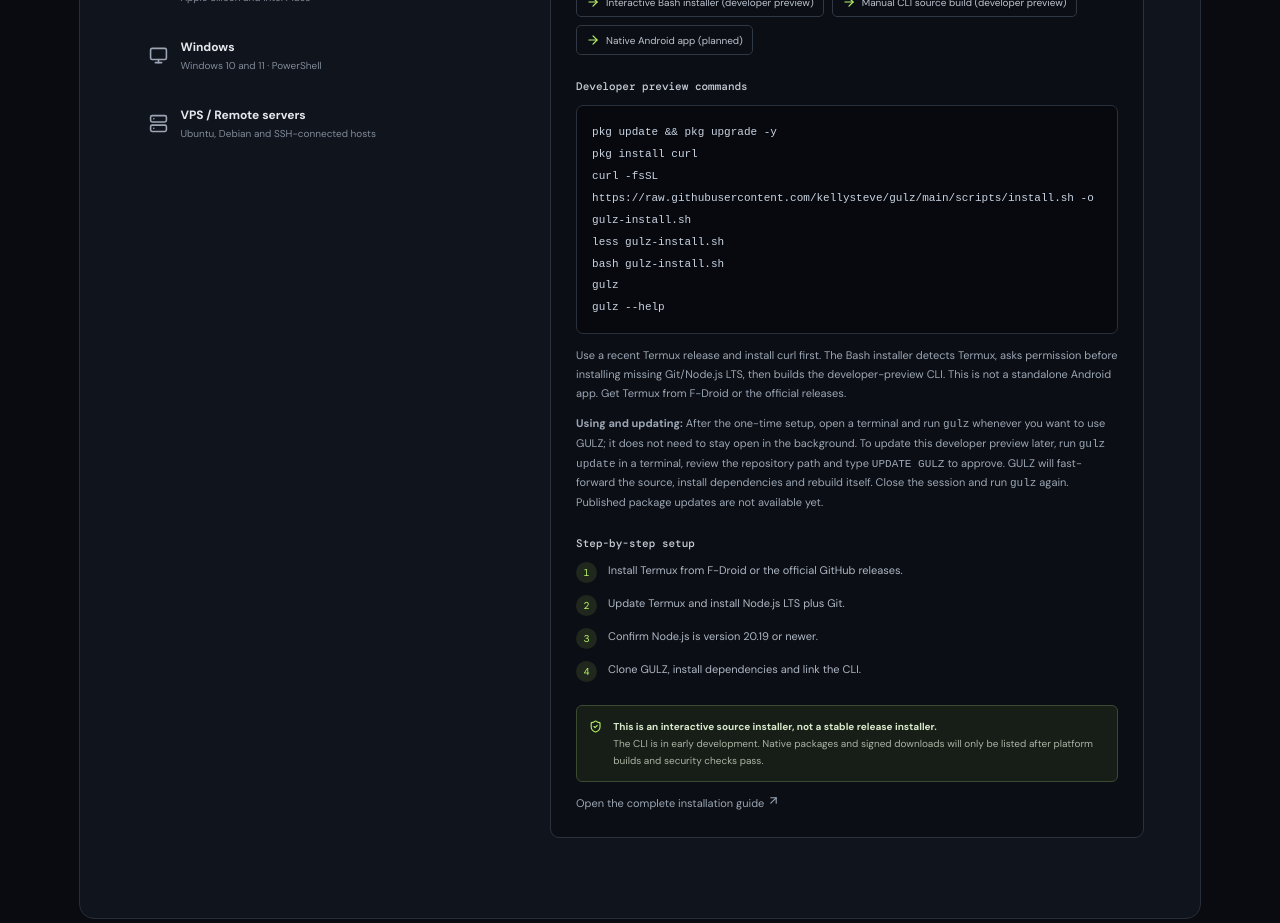
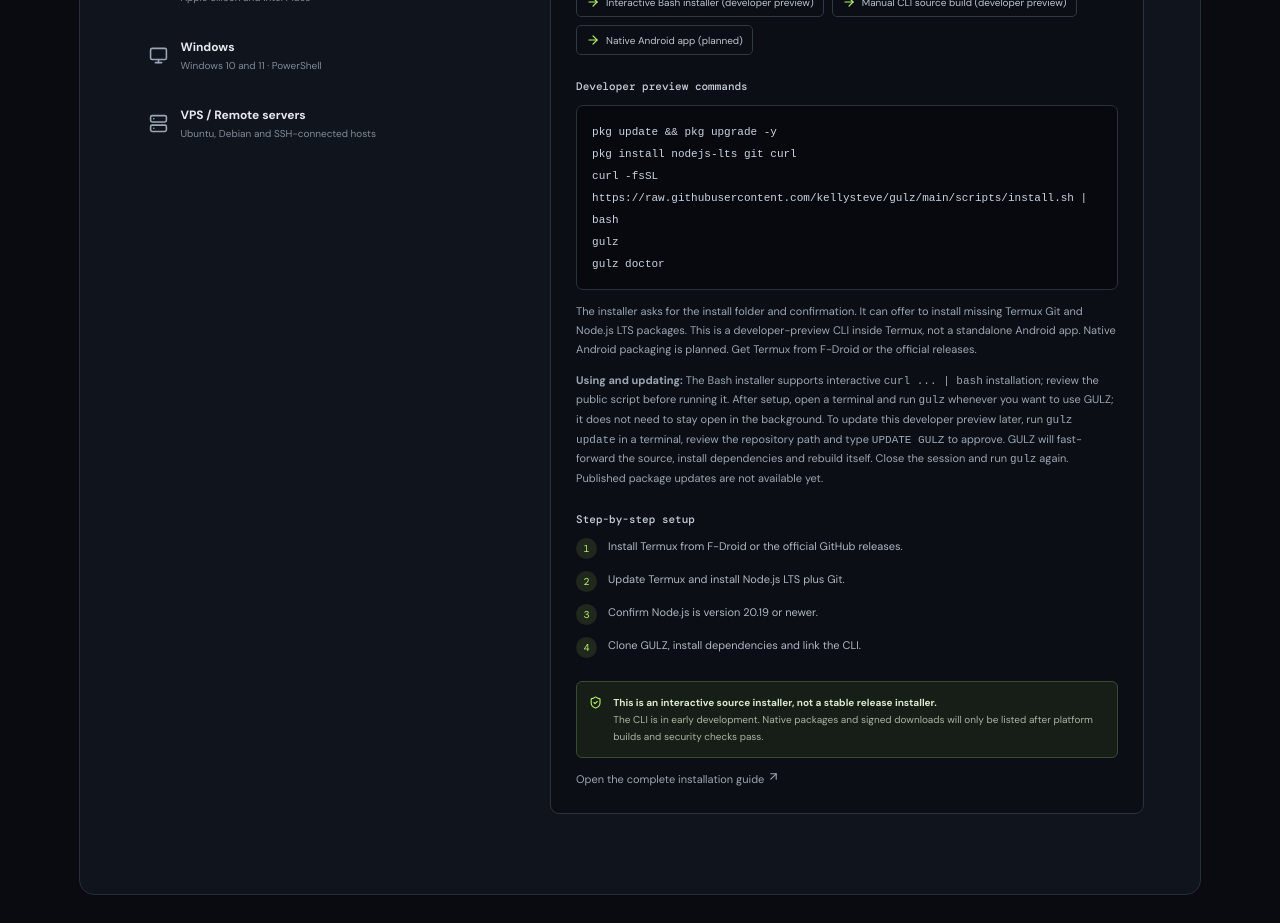
Before and after one commit to kellysteve/gulz, a React (Vite) app in the folder apps/website/: page / in a window 1280 px wide. Shown: the part 2440-3363 px from the top of the page. Built offline with nearby package versions, Linux system fonts and the light colour scheme.

Commit message:
Add interactive Bash installer to platform installation centre

```diff
--- a/apps/website/src/App.tsx
+++ b/apps/website/src/App.tsx
@@ -12,22 +12,22 @@ const platforms: { id: Platform; name: string; detail: string; icon: typeof Term
     id: "termux", name: "Android / Termux", detail: "Android phones and tablets", icon: Smartphone,
     methods: ["Interactive Bash installer (developer preview)", "Manual CLI source build (developer preview)", "Native Android app (planned)"],
     steps: ["Install Termux from F-Droid or the official GitHub releases.", "Update Termux and install Node.js LTS plus Git.", "Confirm Node.js is version 20.19 or newer.", "Clone GULZ, install dependencies and link the CLI."],
-    commands: ["pkg update && pkg upgrade -y", "pkg install curl", "curl -fsSL https://raw.githubusercontent.com/kellysteve/gulz/main/scripts/install.sh -o gulz-install.sh", "less gulz-install.sh", "bash gulz-install.sh", "gulz", "gulz --help"],
-    note: "Use a recent Termux release and install curl first. The Bash installer detects Termux, asks permission before installing missing Git/Node.js LTS, then builds the developer-preview CLI. This is not a standalone Android app.",
+    commands: ["pkg update && pkg upgrade -y","pkg install nodejs-lts git curl","curl -fsSL https://raw.githubusercontent.com/kellysteve/gulz/main/scripts/install.sh | bash","gulz","gulz doctor"],
+    note: "The installer asks for the install folder and confirmation. It can offer to install missing Termux Git and Node.js LTS packages. This is a developer-preview CLI inside Termux, not a standalone Android app. Native Android packaging is planned.",
   },
   {
     id: "linux", name: "Linux", detail: "Ubuntu, Debian and other distributions", icon: Terminal,
     methods: ["Interactive Bash installer (developer preview)", "Manual CLI source build (developer preview)", "AppImage / .deb / .rpm packages (planned)", "Desktop app (planned)"],
     steps: ["Install Node.js 20.19+ and curl.", "Download the public installer and review the script if desired.", "Run bash gulz-install.sh and answer the install-folder and confirmation prompts.", "Open a new terminal and run gulz."],
-    commands: ["curl -fsSL https://raw.githubusercontent.com/kellysteve/gulz/main/scripts/install.sh -o gulz-install.sh", "less gulz-install.sh", "bash gulz-install.sh", "gulz", "gulz --version", "gulz doctor"],
-    note: "Install Node.js 20.19+ and curl first. The installer asks for an install folder and confirmation, then builds the CLI. Signed .deb, .rpm and AppImage packages are not published.",
+    commands: ["# Install Node.js 20.19+ and curl first","curl -fsSL https://raw.githubusercontent.com/kellysteve/gulz/main/scripts/install.sh | bash","gulz","gulz doctor"],
+    note: "The installer detects Linux, asks for the install folder and confirmation, then builds and links the CLI. Review scripts/install.sh before running it. Signed .deb, .rpm and AppImage packages are not published.",
   },
   {
     id: "macos", name: "macOS", detail: "Apple Silicon and Intel Macs", icon: Command,
     methods: ["Interactive Bash installer (developer preview)", "Manual CLI source build (developer preview)", "Signed .dmg desktop app (planned)", "Homebrew package (planned)"],
     steps: ["Install Node.js 20.19+ and curl.", "Download the public installer and review the script if desired.", "Run bash gulz-install.sh and answer the install-folder and confirmation prompts.", "Open a new terminal and run gulz."],
-    commands: ["curl -fsSL https://raw.githubusercontent.com/kellysteve/gulz/main/scripts/install.sh -o gulz-install.sh", "less gulz-install.sh", "bash gulz-install.sh", "gulz", "gulz --help"],
-    note: "Install Node.js 20.19+ and curl first. The installer asks before making changes. Signed desktop .dmg installers for Apple Silicon and Intel are planned, not available for download.",
+    commands: ["brew install node git curl","curl -fsSL https://raw.githubusercontent.com/kellysteve/gulz/main/scripts/install.sh | bash","gulz","gulz doctor"],
+    note: "Install Node.js 20.19+ and Git first. The interactive installer asks where to install GULZ and requests confirmation. Signed desktop .dmg installers for Apple Silicon and Intel are planned, not available for download.",
   },
   {
     id: "windows", name: "Windows", detail: "Windows 10 and 11 · PowerShell", icon: Monitor,
@@ -40,8 +40,8 @@ const platforms: { id: Platform; name: string; detail: string; icon: typeof Term
     id: "vps", name: "VPS / Remote servers", detail: "Ubuntu, Debian and SSH-connected hosts", icon: Server,
     methods: ["SSH + interactive Bash installer (developer preview)", "Headless server package (planned)"],
     steps: ["Connect to your server using your own SSH account.", "Install Node.js 20.19+ and curl on the VPS.", "Download and run the Bash installer as your normal user, not root.", "Run gulz on the server itself. SSH-based remote orchestration is not available yet."],
-    commands: ["curl -fsSL https://raw.githubusercontent.com/kellysteve/gulz/main/scripts/install.sh -o gulz-install.sh", "less gulz-install.sh", "bash gulz-install.sh", "gulz doctor"],
-    note: "Install Node.js 20.19+ and curl first, then run the installer as your normal SSH user (not root). The current CLI runs on this VPS; it does not yet administer other machines automatically.",
+    commands: ["# Install Node.js 20.19+ and curl first","curl -fsSL https://raw.githubusercontent.com/kellysteve/gulz/main/scripts/install.sh | bash","gulz doctor"],
+    note: "Install Node.js 20.19+ and curl first, then run the interactive installer as your normal non-root SSH user. The CLI runs on this VPS; it does not yet connect to or administer other machines automatically.",
   },
 ];
 
@@ -121,7 +121,7 @@ function App() {
               <div className="install-detail-top"><div><span className="available-label">INSTALLATION GUIDE</span><h3>{active.name}</h3><p>{active.detail}</p></div><Download size={23}/></div>
               <h4>Distribution status</h4><div className="method-list">{active.methods.map((method) => <span key={method}><ArrowRight size={14}/>{method}</span>)}</div>
               <h4>Developer preview commands</h4><pre className="install-code"><code>{active.commands.join("\n")}</code></pre><p className="install-note">{active.note} {active.id !== "termux" && <><a href="https://nodejs.org/en/download" target="_blank" rel="noreferrer">Get Node.js</a>. </>} {active.id === "termux" && <>Get Termux from <a href="https://f-droid.org/packages/com.termux/" target="_blank" rel="noreferrer">F-Droid</a> or the <a href="https://github.com/termux/termux-app/releases" target="_blank" rel="noreferrer">official releases</a>.</>}</p>
-              <p className="install-note"><b>Using and updating:</b> After the one-time setup, open a terminal and run <code>gulz</code> whenever you want to use GULZ; it does not need to stay open in the background. To update this developer preview later, run <code>gulz update</code> in a terminal, review the repository path and type <code>UPDATE GULZ</code> to approve. GULZ will fast-forward the source, install dependencies and rebuild itself. Close the session and run <code>gulz</code> again. Published package updates are not available yet.</p><h4>Step-by-step setup</h4><ol className="steps-list">{active.steps.map((step, index) => <li key={step}><span>{index + 1}</span>{step}</li>)}</ol>
+              <p className="install-note"><b>Using and updating:</b> The Bash installer supports interactive <code>curl ... | bash</code> installation; review the public script before running it. After setup, open a terminal and run <code>gulz</code> whenever you want to use GULZ; it does not need to stay open in the background. To update this developer preview later, run <code>gulz update</code> in a terminal, review the repository path and type <code>UPDATE GULZ</code> to approve. GULZ will fast-forward the source, install dependencies and rebuild itself. Close the session and run <code>gulz</code> again. Published package updates are not available yet.</p><h4>Step-by-step setup</h4><ol className="steps-list">{active.steps.map((step, index) => <li key={step}><span>{index + 1}</span>{step}</li>)}</ol>
               <div className="release-notice"><ShieldCheck size={17}/><p><b>This is an interactive source installer, not a stable release installer.</b><br/>The CLI is in early development. Native packages and signed downloads will only be listed after platform builds and security checks pass.</p></div>
               <p className="install-note"><a href="https://github.com/kellysteve/gulz/blob/main/docs/INSTALLATION.md" target="_blank" rel="noreferrer">Open the complete installation guide <ArrowUpRight size={13}/></a></p>
             </div>
```
